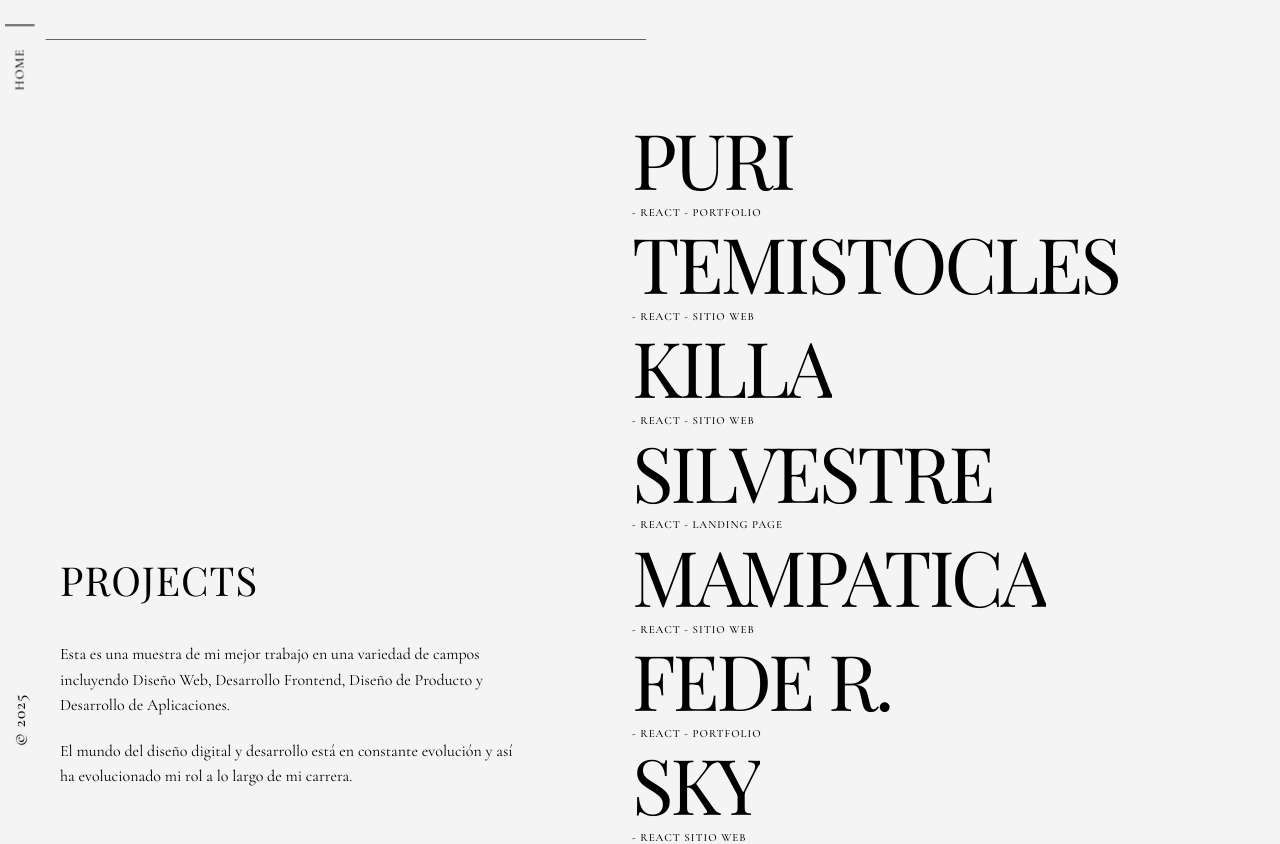
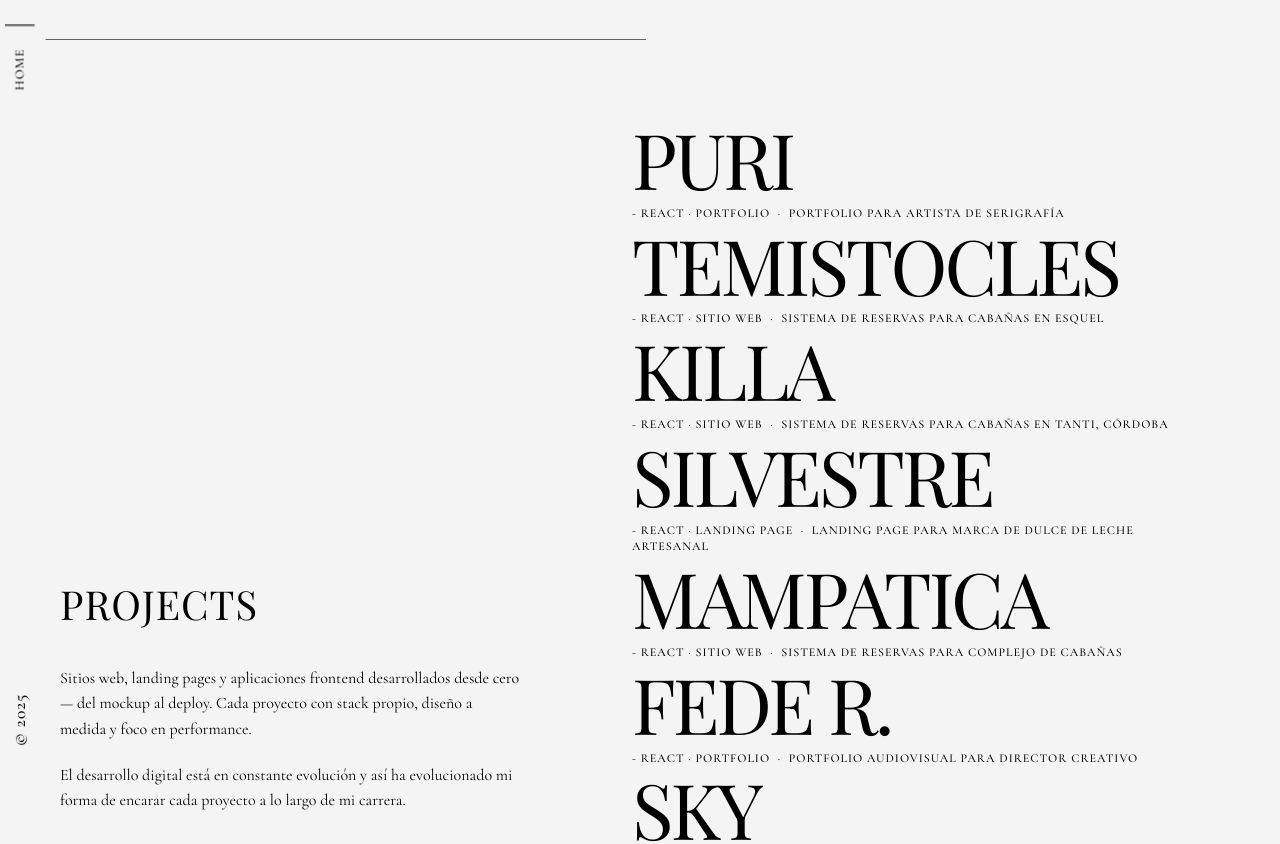
Before and after one commit to franuncal/FRANUNCAL-PORTFOLIO-WEB, a React (Vite) app: page /projects in a window 1280 px wide. Shown: the top 844 px of the page. Built offline with nearby package versions, Linux system fonts and the light colour scheme; a web font is replaced by a local one.

Commit message:
modificando texto sobre mi

```diff
--- a/src/components/Proyectos/Proyectos.css
+++ b/src/components/Proyectos/Proyectos.css
@@ -132,7 +132,7 @@
   color: #000000;
   display: inline-block;
   transition: all 0.3s ease;
-  text-align: right;
+  text-align: start;
   max-width: 100%;
   overflow: hidden;
 }
@@ -140,7 +140,6 @@
 .project-link:hover {
   transform: scale(1.05);
 }
-
 
 .project-name {
   font-family: "Playfair Display", serif;
@@ -152,15 +151,16 @@
   line-height: 1;
   letter-spacing: -3px;
   text-transform: uppercase;
-  text-align: right;
+  text-align: start;
   display: block;
   white-space: nowrap;
   max-width: 100%;
 }
 
+/* ↓ único cambio: font-size 11px → 12px y white-space: normal para que el contexto wrappee */
 .project-type {
   font-family: "Cormorant Garamond", serif;
-  font-size: 11px;
+  font-size: 12px;
   font-weight: 500;
   color: #000000;
   letter-spacing: 1px;
@@ -168,6 +168,7 @@
   text-transform: uppercase;
   text-align: start;
   line-height: 1.4em;
+  white-space: normal;
 }
 
 /* Sección WORK abajo a la izquierda (más arriba como FRAN {F} en home) */
@@ -334,6 +335,7 @@
 
   .project-type {
     text-align: left;
+    font-size: 11px;
   }
 }
 
--- a/src/components/Proyectos/Proyectos.jsx
+++ b/src/components/Proyectos/Proyectos.jsx
@@ -8,69 +8,78 @@ const proyectosData = [
     description:
       "Portfolio web para artista de serigrafía. Diseño minimalista que destaca el trabajo artístico.",
     url: "https://puri.com.ar/",
-    type: "REACT - Portfolio",
+    type: "REACT · Portfolio",
+    context: "Portfolio para artista de serigrafía",
   },
   {
     name: "TEMISTOCLES",
     description: "Sitio web con sistema de reservas para Cabanas de Esquel.",
     url: "https://temistoclesesquel.com.ar/",
-    type: "REACT - Sitio web",
+    type: "REACT · Sitio web",
+    context: "Sistema de reservas para cabañas en Esquel",
   },
   {
     name: "KILLA",
     description:
-      "Sitio web con sistema de reservas para Cabanas de Tanti Cordoba..",
+      "Sitio web con sistema de reservas para Cabanas de Tanti Cordoba.",
     url: "https://killacabanas.com/",
-    type: "REACT - Sitio web",
+    type: "REACT · Sitio web",
+    context: "Sistema de reservas para cabañas en Tanti, Córdoba",
   },
   {
     name: "SILVESTRE",
     description:
-      "Landing page para una marca de Dulce de leche artesanal, con diseno moderno, responsive y funcional.",
+      "Landing page para una marca de Dulce de leche artesanal, con diseño moderno, responsive y funcional.",
     url: "https://silvestreddl.com/",
-    type: "REACT - Landing Page",
+    type: "REACT · Landing Page",
+    context: "Landing page para marca de dulce de leche artesanal",
   },
   {
     name: "MAMPATICA",
     description: "Sitio web con sistema de reservas para Cabanas de Mampatica.",
     url: "https://mampatica.com.ar/",
-    type: "REACT - Sitio web",
+    type: "REACT · Sitio web",
+    context: "Sistema de reservas para complejo de cabañas",
   },
   {
     name: "FEDE R.",
     description:
       "Portfolio audiovisual. Showcase de trabajos creativos con diseño impactante.",
     url: "https://federementeria.com/",
-    type: "React - Portfolio",
+    type: "REACT · Portfolio",
+    context: "Portfolio audiovisual para director creativo",
   },
   {
     name: "SKY",
     description:
       "Sitio web para complejo turístico. Experiencia visual inmersiva.",
     url: "https://skylasgrutas.com/",
-    type: "REACT sitio web",
+    type: "REACT · Sitio web",
+    context: "Sitio para complejo turístico en Las Grutas",
   },
   {
     name: "MENTA&LIMON",
     description:
       "Landing page para banda de cumbia. Enfoque en conversión y experiencia de usuario.",
     url: "https://www.mentaylimoncumbia.com/",
-    type: "React - Landing Page",
+    type: "REACT · Landing Page",
+    context: "Landing page para banda de cumbia",
   },
   {
     name: "BOMBICINO",
     description:
       "Sitio web para centro de diagnóstico médico. Diseño profesional y confiable.",
     url: "https://www.bombicino.com.ar/",
-    type: "React - Sitio web",
+    type: "REACT · Sitio web",
+    context: "Sitio para centro de diagnóstico médico",
   },
-
   {
     name: "PALADAR SALUDABLE",
     description:
       "Landing page para servicio de alimentación saludable. Enfoque en conversión y experiencia de usuario.",
     url: "https://paladarsaludable.com.ar/",
-    type: "REACT - Landing Page",
+    type: "REACT · Landing Page",
+    context: "Landing page para servicio de alimentación saludable",
   },
 ];
 
@@ -85,18 +94,19 @@ const Proyectos = () => {
       {/* Copyright vertical abajo izquierda */}
       <div className="copyright">© {new Date().getFullYear()}</div>
 
-      {/* Sección WORK abajo a la izquierda (siempre visible) */}
+      {/* Sección WORK abajo a la izquierda */}
       <div className="work-section">
         <h2 className="work-title">PROJECTS</h2>
         <div className="work-description">
           <p>
-            Esta es una muestra de mi mejor trabajo en una variedad de campos
-            incluyendo Diseño Web, Desarrollo Frontend, Diseño de Producto y
-            Desarrollo de Aplicaciones.
+            Sitios web, landing pages y aplicaciones frontend desarrollados
+            desde cero — del mockup al deploy. Cada proyecto con stack propio,
+            diseño a medida y foco en performance.
           </p>
           <p>
-            El mundo del diseño digital y desarrollo está en constante evolución
-            y así ha evolucionado mi rol a lo largo de mi carrera.
+            El desarrollo digital está en constante evolución y así ha
+            evolucionado mi forma de encarar cada proyecto a lo largo de mi
+            carrera.
           </p>
         </div>
       </div>
@@ -113,7 +123,9 @@ const Proyectos = () => {
                 className="project-link"
               >
                 <h3 className="project-name">{proyecto.name}</h3>
-                <p className="project-type">- {proyecto.type}</p>
+                <p className="project-type">
+                  - {proyecto.type} &nbsp;·&nbsp; {proyecto.context}
+                </p>
               </a>
             </div>
           ))}
```
